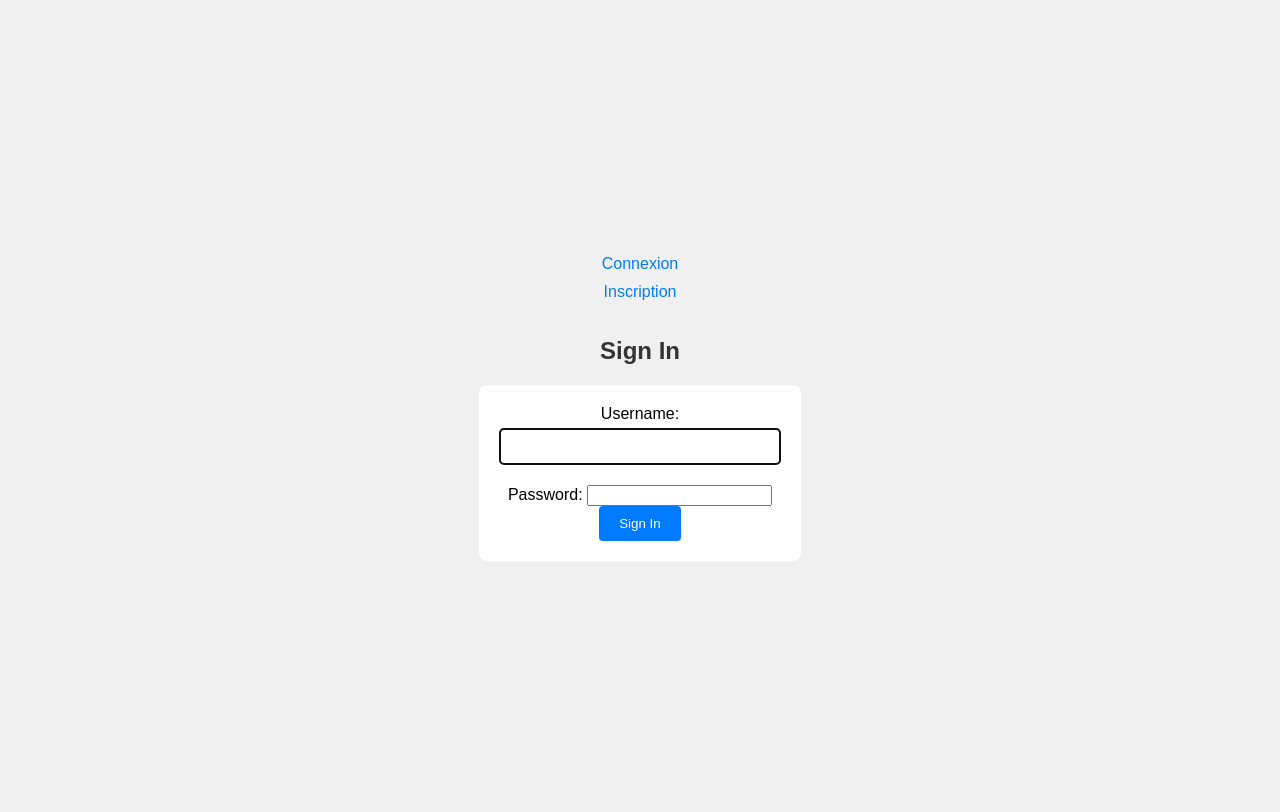
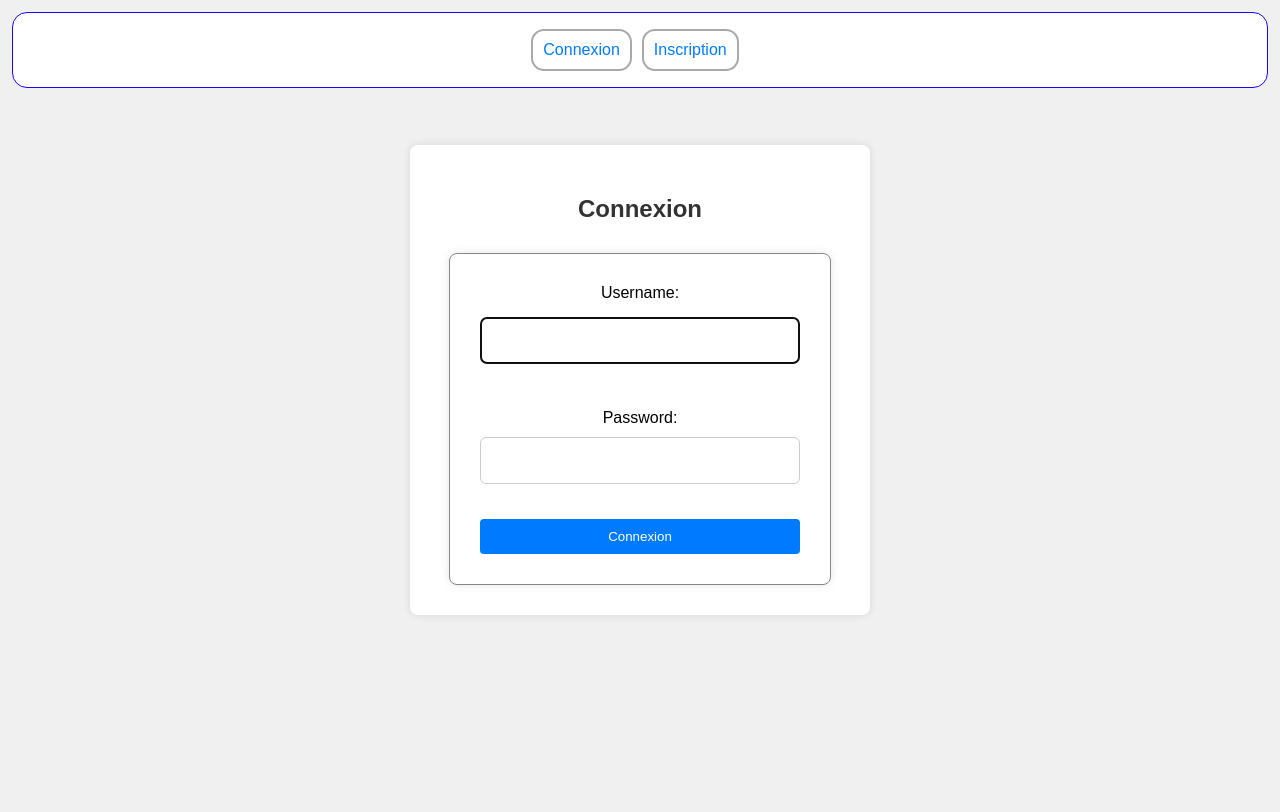
Before and after one commit to Daani7/CryptoCurrencyAlertApp, a Django app: page /login/ in a window 1280 px wide. Before the commit the page ends 561 px from the top, so only its background shows below. Run offline with Django 5.2, Linux system fonts and the light colour scheme; parts of the project's set-up code (start-up, migrations or seed data) failed here and were passed over.

Commit message:
amélioration et ajustement du HTML/CSS

```diff
--- a/alerts/static/styles.css
+++ b/alerts/static/styles.css
@@ -4,7 +4,6 @@ body {
   margin: 0;
   padding: 0;
   background-color: #f0f0f0;
-  display: flex;
   justify-content: center;
   align-items: center;
   height: 100vh;
@@ -68,12 +67,19 @@ a:hover {
 
 /* Listes */
 ul {
+  align-items: center;
+  justify-content: center;
+  display: flex;
   list-style-type: none;
-  padding: 0;
+  padding: 0%;
 }
 
 li {
-  margin-bottom: 10px;
+  margin-right: 10px;
+  border: solid 2px darkgrey;
+  background-color: white;
+  padding: 10px;
+  border-radius: 13px;
 }
 
 /* Styles pour le formulaire CryptoAlertForm */
@@ -113,6 +119,7 @@ form {
   margin: 0 auto; /* Centrage horizontal */
   padding: 20px;
   background-color: #fff;
+  border: solid 1px rgb(134, 134, 134);
   border-radius: 8px;
 }
 
@@ -147,6 +154,7 @@ button[type="submit"] {
   padding: 10px 20px;
   cursor: pointer;
   border-radius: 4px;
+  margin-top: 10px;
 }
 
 button[type="submit"]:hover {
@@ -162,3 +170,76 @@ a {
 a:hover {
   text-decoration: underline;
 }
+
+nav {
+  background-color: white;
+  border: solid 1px rgb(27 0 255);
+  border-radius: 15px;
+  margin: 12px;
+}
+
+.login-container {
+  display: flex;
+  justify-content: center;
+  align-items: center;
+  height: 70vh;
+}
+
+.login-form {
+  max-width: 400px;
+  width: 80%;
+  padding: 30px; /* Augmentation de l'espacement intérieur */
+  background-color: #fff;
+  border-radius: 8px;
+  box-shadow: 0 0 10px rgba(0, 0, 0, 0.1);
+}
+
+.login-form h2 {
+  text-align: center;
+  margin-bottom: 30px; /* Augmentation de la marge inférieure */
+}
+
+.form-group {
+  margin-bottom: 25px; /* Ajustement de la marge inférieure */
+}
+
+.form-group label {
+  display: block;
+  margin-bottom: 10px; /* Ajustement de la marge inférieure */
+}
+
+.form-group input {
+  width: 100%;
+  padding: 15px; /* Ajustement du rembourrage */
+  border: 1px solid #ccc;
+  border-radius: 6px; /* Légère augmentation du rayon de la bordure */
+  box-sizing: border-box;
+}
+
+.login-btn {
+  width: 100%; /* Ajustement de la largeur du bouton pour occuper toute la largeur */
+  padding: 15px;
+  border: none;
+  border-radius: 6px;
+  cursor: pointer;
+  background-color: #007bff;
+  color: #fff;
+  transition: background-color 0.3s; /* Ajout d'une transition pour le changement de couleur de fond */
+}
+
+.login-btn:hover {
+  background-color: #0056b3; /* Changement de couleur de fond au survol */
+}
+
+.btn {
+  background-color: #007bff;
+  color: #fff;
+  border: none;
+  padding: 10px 20px;
+  border-radius: 4px;
+  cursor: pointer;
+}
+
+.btn:hover {
+  background-color: #0056b3;
+}
--- a/alerts/templates/alerts/navbar.html
+++ b/alerts/templates/alerts/navbar.html
@@ -1,6 +1,6 @@
-<nav class="navbar navbar-expand-lg navbar-light bg-light">
+<nav class="nav">
   <div class="container-fluid">
-    <div class="collapse navbar-collapse" id="navbarNav">
+    <div class="navbar-collapse" id="navbarNav">
       <ul class="navbar-nav">
         {% if user.is_authenticated %}
           <li class="nav-item">
@@ -9,7 +9,7 @@
           <li class="nav-item">
             <form action="{% url 'logout' %}" method="post" class="nav-link">
               {% csrf_token %}
-              <button type="submit" class="btn btn-link">Déconnexion</button>
+              <button type="submit" class="btn">Déconnexion</button>
             </form>
           </li>
         {% else %}
--- a/alerts/templates/registration/login.html
+++ b/alerts/templates/registration/login.html
@@ -1,65 +1,10 @@
 {% extends 'alerts/base.html' %}
-
-<style>
-  /* CSS pour la page de connexion */
-.login-container {
-    display: flex;
-    justify-content: center;
-    align-items: center;
-    height: 100vh;
-}
-
-.login-form {
-    max-width: 400px;
-    width: 100%;
-    padding: 20px;
-    background-color: #fff;
-    border-radius: 8px;
-    box-shadow: 0 0 10px rgba(0, 0, 0, 0.1);
-}
-
-.login-form h2 {
-    text-align: center;
-    margin-bottom: 20px;
-}
-
-.form-group {
-    margin-bottom: 20px;
-}
-
-.form-group label {
-    display: block;
-    margin-bottom: 5px;
-}
-
-.form-group input {
-    width: 100%;
-    padding: 10px;
-    border: 1px solid #ccc;
-    border-radius: 4px;
-    box-sizing: border-box;
-}
-
-.btn {
-    background-color: #007bff;
-    color: #fff;
-    border: none;
-    padding: 10px 20px;
-    border-radius: 4px;
-    cursor: pointer;
-}
-
-.btn:hover {
-    background-color: #0056b3;
-}
-
-</style>
 
 {% block content %}
     <div class="login-container">
         <div class="login-form">
-            <h2>Sign In</h2>
-            <form method="post">
+            <h2>Connexion</h2>
+            <form method="post" class="login-form">
                 {% csrf_token %}
                 <div class="form-group">
                     {{ form.username.label_tag }}
@@ -69,7 +14,7 @@
                     {{ form.password.label_tag }}
                     {{ form.password }}
                 </div>
-                <button type="submit" class="btn btn-primary">Sign In</button>
+                <button type="submit" class="login-btn">Connexion</button>
             </form>
         </div>
     </div>
```
Also changed, not shown: alerts/templates/alerts/list_alerts.html (+15 -13 lines), alerts/templates/registration/register.html (+51 -2 lines), db.sqlite3.
